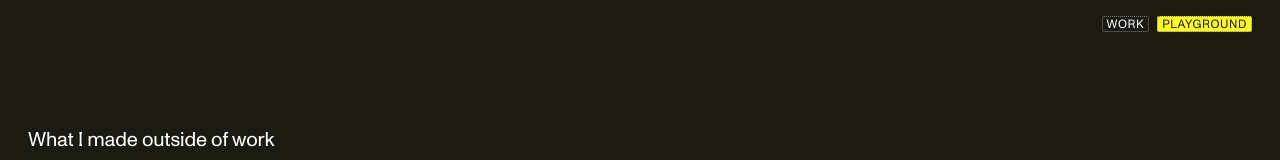
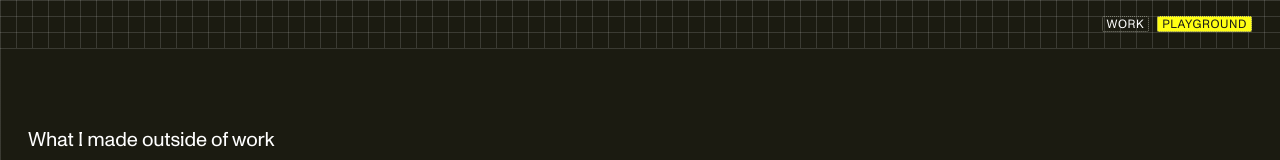
Before and after one commit to jous-c/site-jou, a Next.js app: page /playground in a window 1280 px wide. Shown: the top 160 px of the page. Built offline with nearby package versions, Linux system fonts and the light colour scheme.

Commit message:
update to content

```diff
--- a/src/app/playground/page.tsx
+++ b/src/app/playground/page.tsx
@@ -9,7 +9,7 @@ export const metadata: Metadata = {
 
 export default function PlaygroundPage() {
   return (
-    <main className="bg-beige-900 px-page pt-20 pb-20 text-neutral-white">
+    <main className="bg-graph-paper-dark px-page pt-20 pb-20 text-neutral-white">
       <h1 className="sr-only">Playground</h1>
       <section
         className="mb-20 grid grid-cols-1 gap-x-4 lg:grid-cols-8"
--- a/src/components/layout/Footer.tsx
+++ b/src/components/layout/Footer.tsx
@@ -41,8 +41,9 @@ export function Footer() {
     <footer
       className={cn(
         'px-page pt-28 pb-4',
-        (isLanding || isAbout) && 'bg-yellow-200',
-        isPlayground && 'bg-beige-900 text-neutral-white',
+        isLanding && 'bg-graph-paper',
+        isAbout && 'bg-yellow-200',
+        isPlayground && 'bg-graph-paper-dark text-neutral-white',
         !isLanding && !isAbout && !isPlayground && 'bg-surface',
       )}
     >
--- a/src/components/layout/Nav.tsx
+++ b/src/components/layout/Nav.tsx
@@ -44,8 +44,9 @@ export function Nav() {
       className={cn(
         'sticky top-0 z-50',
         isCaseStudy && 'bg-surface-light',
-        (isLanding || isAbout) && 'bg-yellow-200',
-        isPlayground && 'bg-beige-900 text-neutral-white',
+        isLanding && 'bg-graph-paper',
+        isAbout && 'bg-yellow-200',
+        isPlayground && 'bg-graph-paper-dark text-neutral-white',
         !isCaseStudy && !isLanding && !isAbout && !isPlayground && 'bg-surface',
       )}
     >
--- a/src/components/layout/RouteBackground.tsx
+++ b/src/components/layout/RouteBackground.tsx
@@ -13,9 +13,10 @@ export function RouteBackground({ children }: { children: React.ReactNode }) {
     <div
       className={cn(
         'min-h-dvh',
-        (isLanding || isAbout) && 'bg-yellow-200',
+        isLanding && 'bg-graph-paper',
+        isAbout && 'bg-yellow-200',
         isPlayground &&
-          'bg-beige-900 text-neutral-white [--color-text:var(--neutral-white)]',
+          'bg-graph-paper-dark text-neutral-white [--color-text:var(--neutral-white)]',
         !isLanding && !isAbout && !isPlayground && 'bg-surface',
       )}
     >
--- a/src/components/work/HeroSection.tsx
+++ b/src/components/work/HeroSection.tsx
@@ -7,7 +7,7 @@ export function HeroSection() {
         Jou An Chen
       </Text>
       <Text variant="body" className="max-w-[420px]">
-     Senior Product Designer making complex B2B products feel simple. Previously at nTop and KoiStudios. Now I am designing the data layer for financial services at Rengo AI.
+     Product Designer making complex B2B products feel simple. Previously at nTop and KoiStudios. Now I am designing the data layer for financial services at Rengo AI.
       </Text>
     </section>
   );
--- a/src/components/work/ProjectCard.tsx
+++ b/src/components/work/ProjectCard.tsx
@@ -14,7 +14,7 @@ export function ProjectCard({ project }: ProjectCardProps) {
       href={`/work/${project.slug}`}
       className="group flex flex-col gap-8 pb-10"
     >
-      <div className="relative h-[520px] w-[1000px] overflow-hidden rounded-md bg-border/20">
+      <div className="relative h-[520px] w-[1000px] overflow-hidden rounded-md ">
         {project.thumbnail && (
           <Image
             src={project.thumbnail}
--- a/src/components/work/ProjectList.tsx
+++ b/src/components/work/ProjectList.tsx
@@ -1,5 +1,4 @@
 import { ProjectCard } from './ProjectCard';
-import { Divider } from '@/components/ui/Divider';
 import type { Project } from '@/lib/types';
 
 interface ProjectListProps {
@@ -9,16 +8,9 @@ interface ProjectListProps {
 export function ProjectList({ projects }: ProjectListProps) {
   return (
     <div className="flex flex-col">
-      {projects.map((project, index) => (
-        <div key={project.id}>
-          {index > 0 && (
-            <div className="px-page py-2">
-              <Divider />
-            </div>
-          )}
-          <div className="px-page py-10">
-            <ProjectCard project={project} />
-          </div>
+      {projects.map((project) => (
+        <div key={project.id} className="px-page py-10">
+          <ProjectCard project={project} />
         </div>
       ))}
     </div>
--- a/src/styles/globals.css
+++ b/src/styles/globals.css
@@ -190,6 +190,45 @@ body {
   font-family: var(--font-body);
 }
 
+/* Graph paper. Fixed so the sticky nav and footer
+   share the same line alignment as the page. */
+.bg-graph-paper,
+.bg-graph-paper-dark {
+  background-size: 16px 16px;
+  background-position: 0 0;
+  background-attachment: fixed;
+}
+
+.bg-graph-paper {
+  background-color: var(--color-surface-light);
+  background-image:
+    linear-gradient(
+      to right,
+      color-mix(in srgb, var(--neutral-700) 9%, transparent) 1px,
+      transparent 1px
+    ),
+    linear-gradient(
+      to bottom,
+      color-mix(in srgb, var(--neutral-700) 9%, transparent) 1px,
+      transparent 1px
+    );
+}
+
+.bg-graph-paper-dark {
+  background-color: var(--beige-900);
+  background-image:
+    linear-gradient(
+      to right,
+      color-mix(in srgb, var(--neutral-white) 14%, transparent) 1px,
+      transparent 1px
+    ),
+    linear-gradient(
+      to bottom,
+      color-mix(in srgb, var(--neutral-white) 14%, transparent) 1px,
+      transparent 1px
+    );
+}
+
 /* ============================================================
    DOTTED DIVIDERS
    1px mark / 1px gap (Figma dash 1, gap 1)
```
